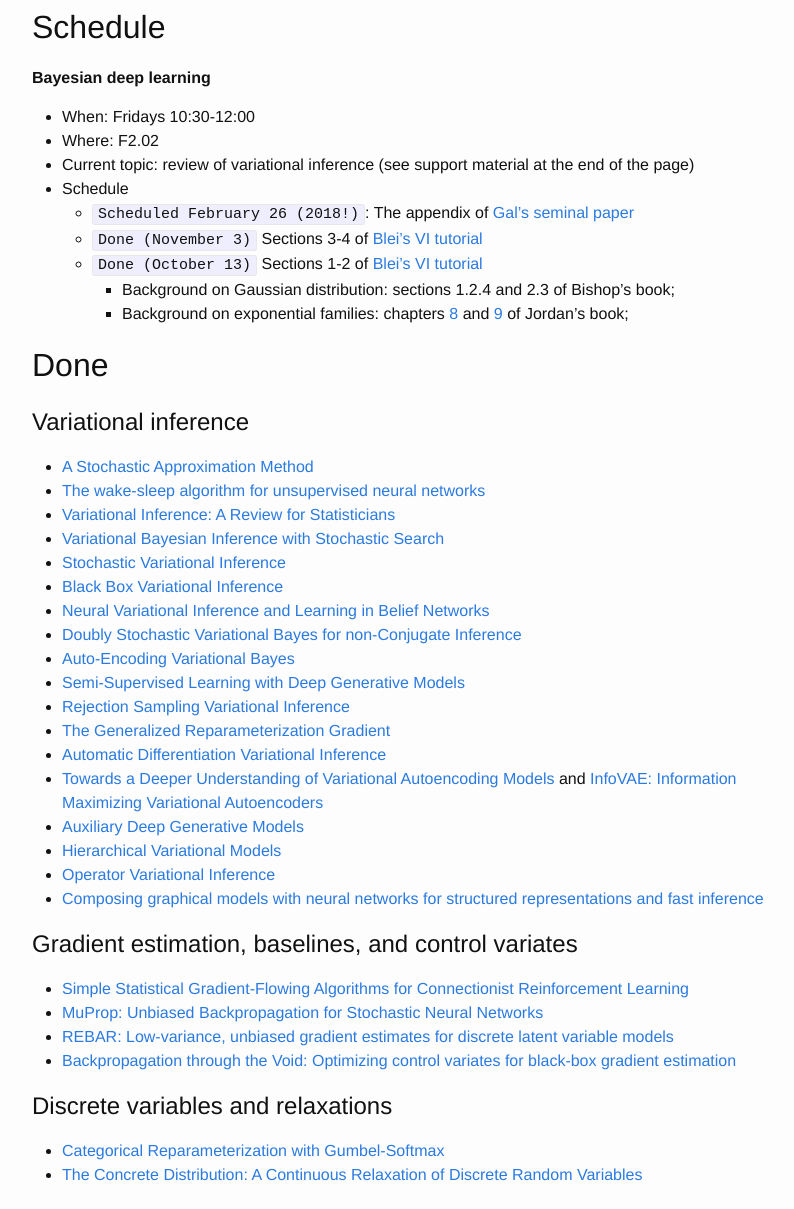
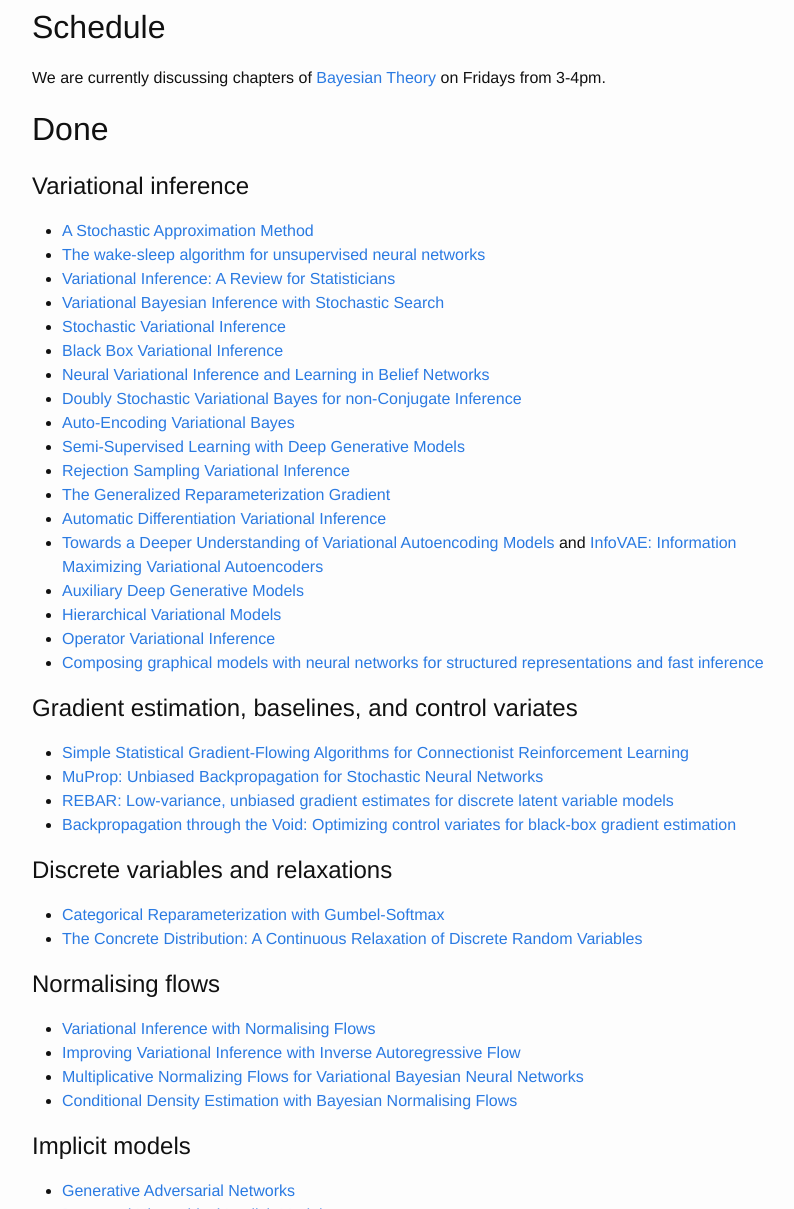
Before and after one commit to wilkeraziz/oldsite, a Jekyll site: the page built from pages/inference.markdown, in a window 1280 px wide and 1400 px high, scrolled down 194 px, cut to the strip 191-1400 px from the top of the window. Shown: the whole strip, without its empty margins (238-1032 px from the left). Built offline with Jekyll 4.4.1, drawn with Linux system fonts in a browser that asks for light colours; some of the changed text lies outside the part shown.

Commit message:
update info on reading groups

```diff
--- a/events.markdown
+++ b/events.markdown
@@ -15,8 +15,8 @@ I organise a few reading groups, if you feel like suggesting a paper you can con
 [comment]: <> (&#x1F4D4; or D2, D3for Bayesian NLP)
 
 * &#x1F4D5; [Approximate inference and deep generative models](pages/inference)
+* &#x1F4D7; [Deep learning](pages/deeplearning)
 * &#x1F4D8; [SLPL](pages/slpl)
-* &#x1F4D7; [Deep learning](pages/deeplearning)
 * [NLP2](pages/NLP2)
 * [Optimisation](pages/opt)
 * [Bayesian NLP](pages/bayesiannlp)
--- a/pages/deeplearning.markdown
+++ b/pages/deeplearning.markdown
@@ -8,6 +8,7 @@ We also read about deep learning (even when latent variables are nowhere to be s
 
 # Scheduled
 
+We moved our activities to [this page](https://cl-illc.github.io/content/dl).
 
 # Pool
 
--- a/pages/inference.markdown
+++ b/pages/inference.markdown
@@ -12,18 +12,7 @@ This group is interested in techniques for approximate inference in complex prob
 
 # Schedule
 
-**Bayesian deep learning**
-
-* When: Fridays 10:30-12:00
-* Where: F2.02
-* Current topic: review of variational inference (see support material at the end of the page)
-* Schedule
-    * `Scheduled February 26 (2018!)`: The appendix of [Gal's seminal paper](http://proceedings.mlr.press/v48/gal16-supp.pdf)
-    * `Done (November 3)` Sections 3-4 of [Blei's VI tutorial](https://arxiv.org/pdf/1601.00670.pdf)
-    * `Done (October 13)` Sections 1-2 of [Blei's VI tutorial](https://arxiv.org/pdf/1601.00670.pdf)
-        * Background on Gaussian distribution: sections 1.2.4 and 2.3 of Bishop's book;
-        * Background on exponential families: chapters [8](https://www.stat.berkeley.edu/~mjwain/Fall2012_Stat241a/reader_ch8.pdf) and [9](https://people.eecs.berkeley.edu/~jordan/courses/260-spring10/other-readings/chapter9.pdf) of Jordan's book;
-
+We are currently discussing chapters of [Bayesian Theory](https://onlinelibrary.wiley.com/doi/book/10.1002/9780470316870) on Fridays from 3-4pm.
 
 # Done
 
```
Also changed, not shown: other parts of pages/inference.markdown (+11 -0 lines).
